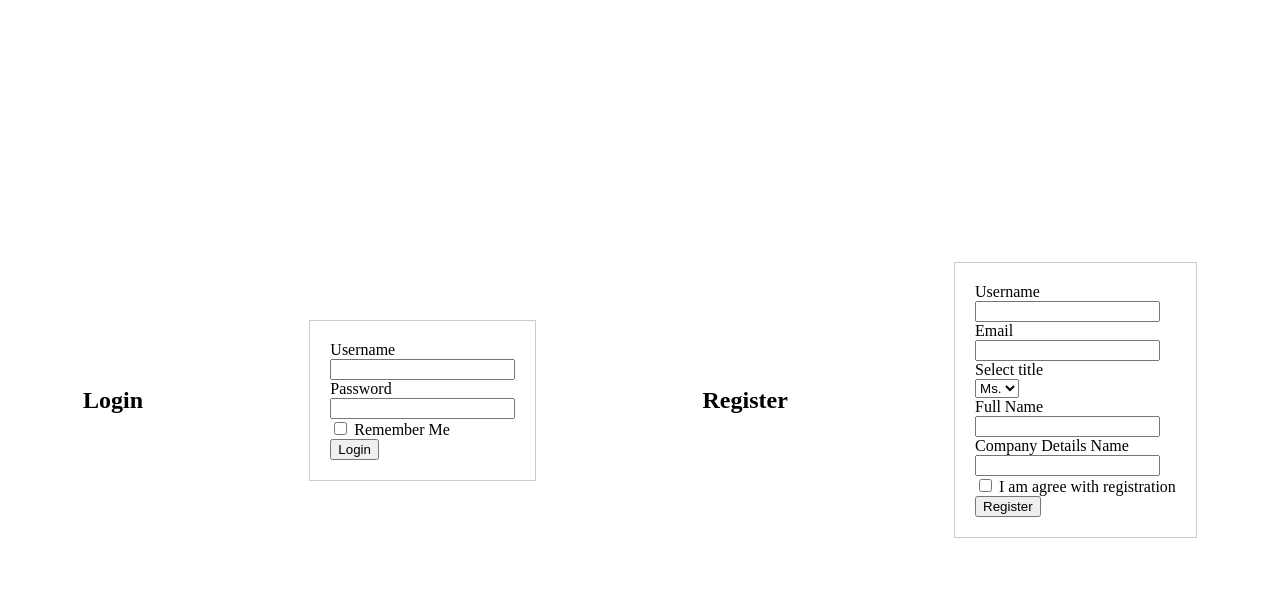
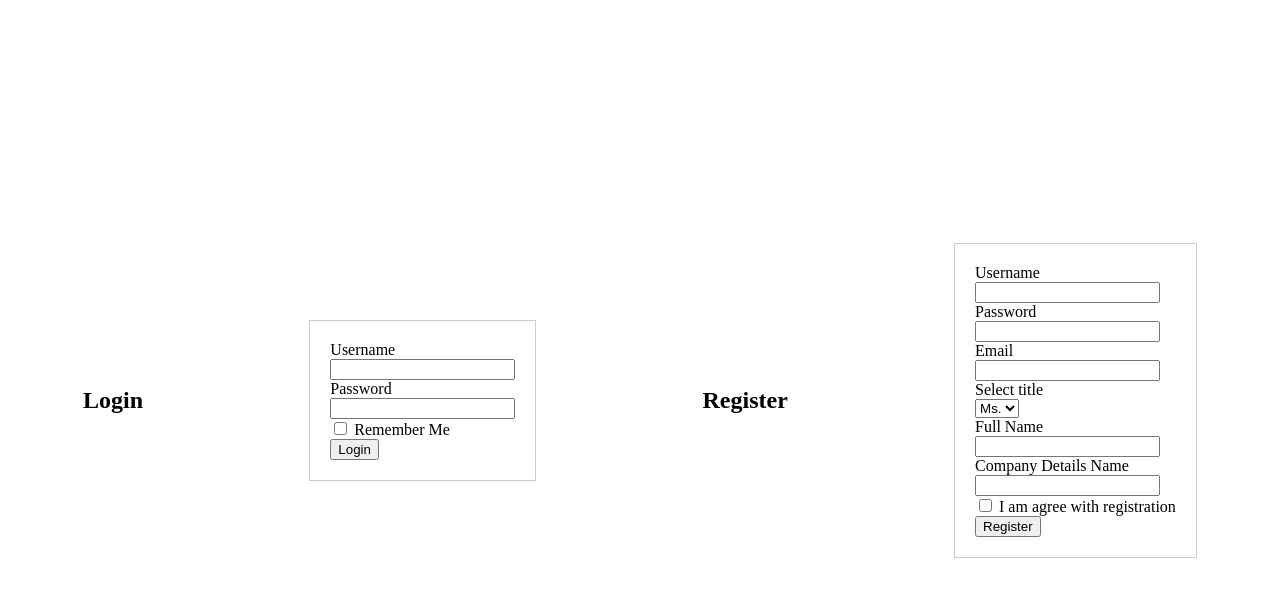
Before and after one commit to TMQrX/ehcchallenges, a PHP site: the page made by PHP EHC/php materials/login with cookies.php in a window 1280 px wide. Shown: the top 597 px of the page. Run offline with PHP 8.4, Linux system fonts and the light colour scheme.

Commit message:
Update login with cookies.php

```diff
--- a/PHP EHC/php materials/login with cookies.php
+++ b/PHP EHC/php materials/login with cookies.php
@@ -23,28 +23,37 @@
 </head>
 <body>
     <h2>Login</h2>
-    <form action="" method="POST" onsubmit="return validateForm('login')">
+    <form action="" method="POST" onsubmit="return validateForm()">
         Username <br><input type="text" name="user" id="username" required><br>
-        Password <br><input type="password" name="pass" required><br>
+        Password <br><input type="password" name="pass" id="password" required><br>
         <label>
             <input type="checkbox" name="remember_me"> Remember Me
         </label><br>
         <input type="submit" value="Login">
     </form>
     <?php
+    session_start();
+
     if ($_SERVER["REQUEST_METHOD"] == "POST") {
         if (isset($_POST["user"]) && isset($_POST["pass"])) {
             $a = (string)$_POST["user"];
             $b = (string)$_POST["pass"];
+            if (isset($_POST["remember_me"])) {
+                $rememberedUser = $_POST["user"];
+                setcookie("remembered_user", $rememberedUser, time() + (86400 * 30), "/");
+            }
 
             if (!empty($a) && !empty($b)) {
-                if (preg_match('/^[a-zA-Z]+$/', $a)) {
-                    if ($a == 'admin' && $b == '123123') {
-                        echo 'hello admin';
-                    } elseif ($a == 'user' && $b == '123456') {
-                        echo 'hello user';
+                if (preg_match('/^[a-zA-Z1-9]+$/', $a)) {
+                    if (isset($_SESSION['registered_user']) && $_SESSION['registered_user']['username'] == $a) {
+                        $hashed_password = $_SESSION['registered_user']['hashed_password'];
+                        if (password_verify($b, $hashed_password)) {
+                            echo 'Hello ' . $a;
+                        } else {
+                            echo 'Incorrect password';
+                        }
                     } else {
-                        echo 'user or password wrong bro';
+                        echo 'User not registered';
                     }
                 } else {
                     echo 'sql injection ho cai';
@@ -57,27 +66,8 @@
     ?>
 
     <script>
-        function validateForm() {
-            var username = document.getElementById("username").value;
-            if (username.trim() === "") {
-                alert("nhap username di em");
-                return false;
-            }
-            if (password.trim() === "") {
-                alert("nhap password di em");
-                return false;
-            }
-            return true;
-        }
-    </script>
-
-    <script>
-        // Hiển thị cookie nếu đã lưu thông tin
         document.addEventListener("DOMContentLoaded", function() {
             var rememberedUser = getCookie("remembered_user");
-            if (rememberedUser) {
-                alert("Remembered User: " + rememberedUser);
-            }
         });
 
         function getCookie(cookieName) {
@@ -98,8 +88,9 @@
     </script>
 
     <h2>Register</h2>
-    <form action="" method="POST" onsubmit="return validateForm('register')">
+    <form action="" method="POST" onsubmit="return validateRegisterForm()">
         Username <br><input type="text" name="username" id="reg_username" required><br>
+        Password <br><input type="password" name="password" id="reg_password" required><br>
         Email <br><input type="email" name="email" id="email" required><br>
         Select title
         <br>
@@ -120,11 +111,21 @@
     <?php
     if ($_SERVER["REQUEST_METHOD"] == "POST") {
         $username = isset($_POST["username"]) ? htmlspecialchars($_POST["username"]) : "";
+        $password = isset($_POST["password"]) ? htmlspecialchars($_POST["password"]) : "";
         $email = isset($_POST["email"]) ? htmlspecialchars($_POST["email"]) : "";
         $title = isset($_POST["title"]) ? htmlspecialchars($_POST["title"]) : "";
         $full_name = isset($_POST["full_name"]) ? htmlspecialchars($_POST["full_name"]) : "";
         $company_name = isset($_POST["company_name"]) ? htmlspecialchars($_POST["company_name"]) : "";
-        if (!empty($username) && !empty($email) && !empty($title) && !empty($full_name) && !empty($company_name)) {
+        if (!empty($username) && !empty($password) && !empty($email) && !empty($title) && !empty($full_name) && !empty($company_name)) {
+            $hashed_password = password_hash($password, PASSWORD_DEFAULT);
+            $_SESSION['registered_user'] = [
+                'username' => $username,
+                'hashed_password' => $hashed_password,
+                'email' => $email,
+                'title' => $title,
+                'full_name' => $full_name,
+                'company_name' => $company_name,
+            ];
             echo '<script>document.getElementById("registerSuccessMessage").style.display = "block";</script>';
         }
     }
@@ -133,11 +134,12 @@
     <script>
         function validateRegisterForm() {
             var regUsername = document.getElementById("reg_username").value;
+            var regPassword = document.getElementById("reg_password").value;
             var email = document.getElementById("email").value;
             var full_name = document.getElementById("full_name").value;
             var company_name = document.getElementById("company_name").value;
 
-            if (regUsername.trim() === "" || email.trim() === "" || full_name.trim() === "" || company_name.trim() === "") {
+            if (regUsername.trim() === "" || regPassword.trim() === "" || email.trim() === "" || full_name.trim() === "" || company_name.trim() === "") {
                 alert("Please fill in all fields");
                 return false;
             }
```
